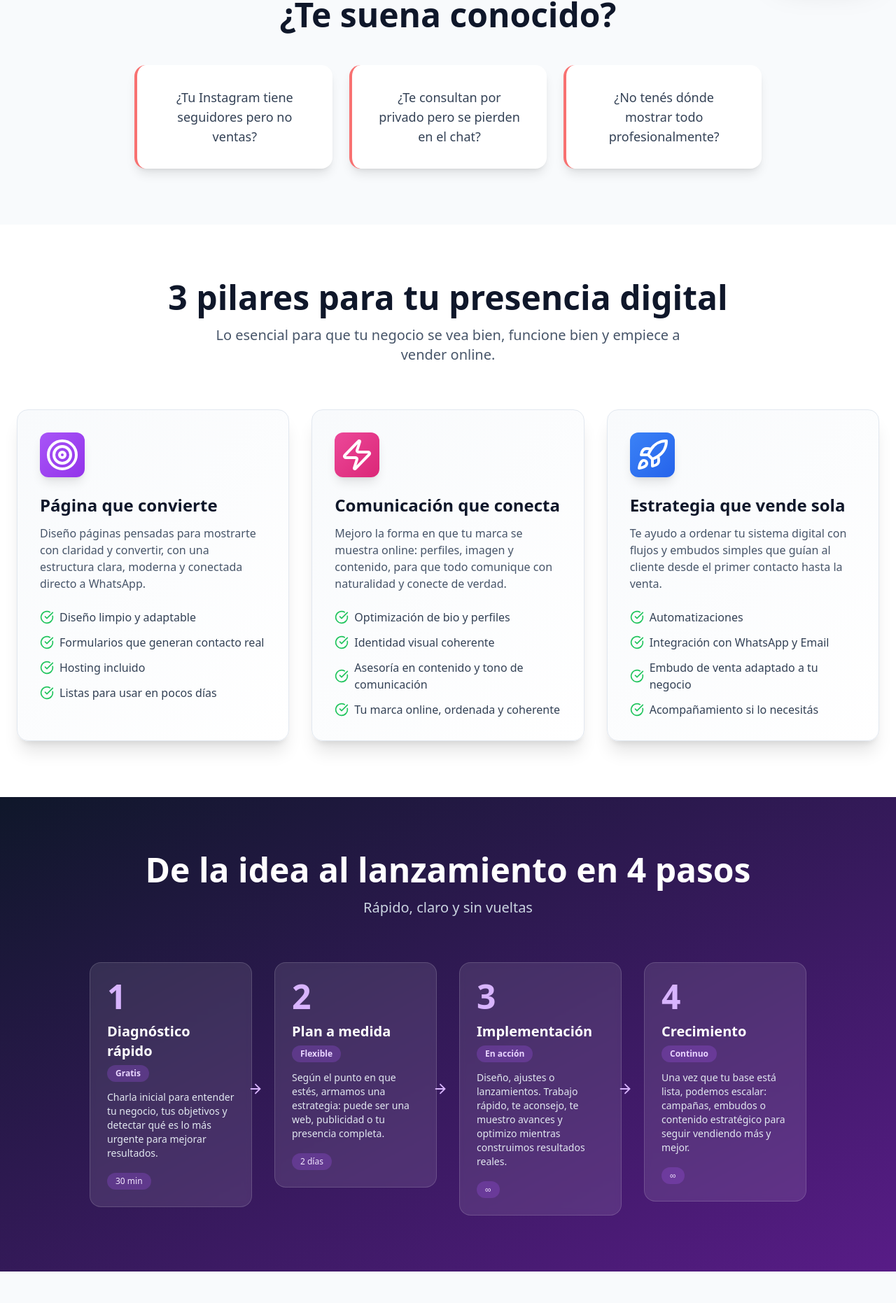
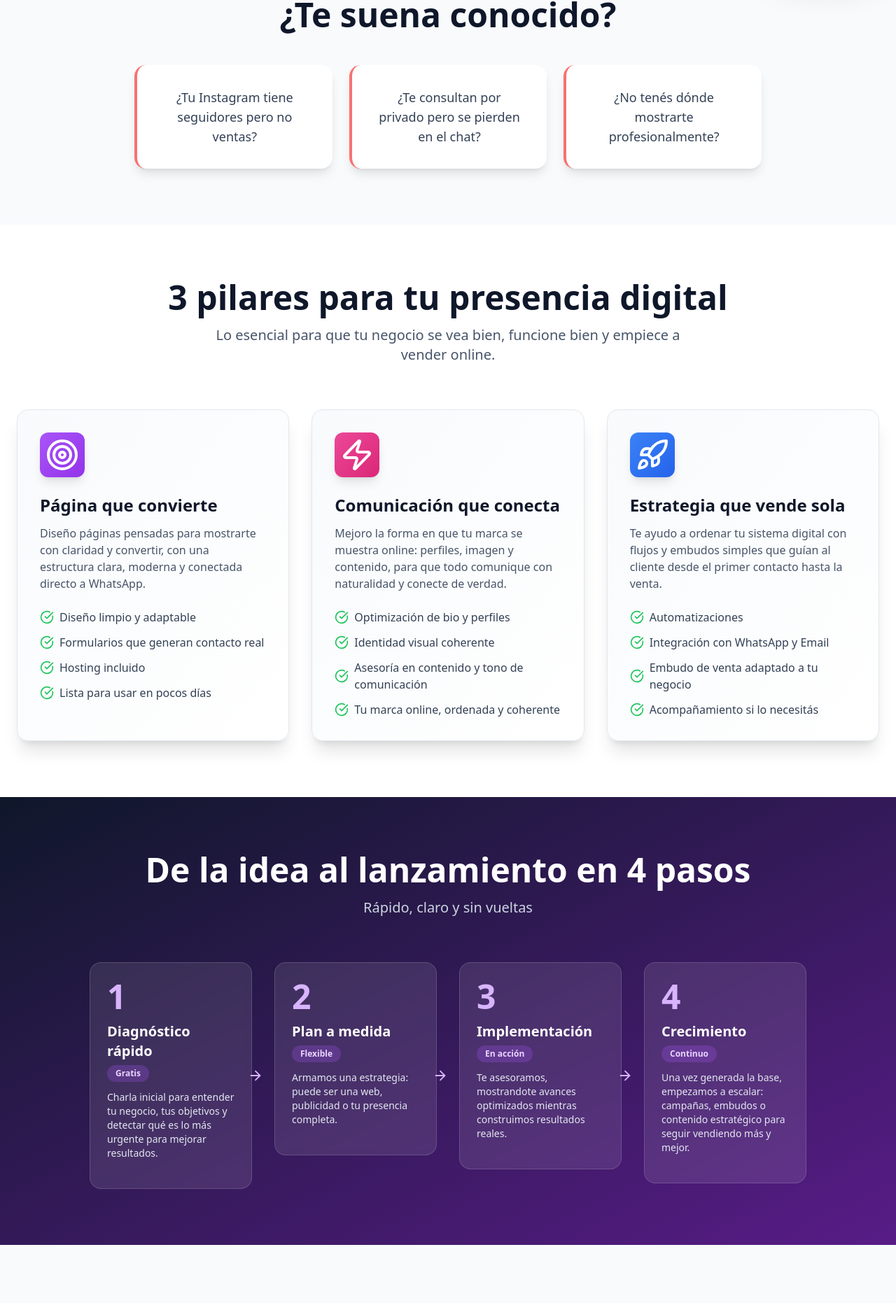
Before and after one commit to FedeCortes/presence, a React (Vite) app: page / in a window 1280 px wide. Shown: the part 819-2681 px from the top of the page at 70% size. Built offline with nearby package versions, Linux system fonts and the light colour scheme.

Commit message:
cambios recomendados por luigi

```diff
--- a/src/App.jsx
+++ b/src/App.jsx
@@ -111,7 +111,7 @@ const Hero = () => {
             <span className="mx-2 inline-block bg-gradient-to-r from-purple-400 to-pink-400 bg-clip-text text-transparent">
               vende
             </span>
-            , no que decora
+            , no que solo decora
           </h1>
 
           <p className="mx-auto mb-10 max-w-2xl text-lg md:text-2xl text-slate-300">
@@ -151,7 +151,7 @@ const Problem = () => {
   const problems = [
     "¿Tu Instagram tiene seguidores pero no ventas?",
     "¿Te consultan por privado pero se pierden en el chat?",
-    "¿No tenés dónde mostrar todo profesionalmente?",
+    "¿No tenés dónde mostrarte profesionalmente?",
   ]
   return (
     <section className="bg-slate-50 py-20" aria-labelledby="problem-title">
@@ -191,7 +191,7 @@ const Services = () => {
         "Diseño limpio y adaptable",
         "Formularios que generan contacto real",
         "Hosting incluido",
-        "Listas para usar en pocos días",
+        "Lista para usar en pocos días",
       ],
       color: "from-purple-500 to-purple-600",
     },
@@ -280,29 +280,25 @@ const Process = () => {
     number: "1",
     title: "Diagnóstico rápido",
     badge: "Gratis",
-    description: "Charla inicial para entender tu negocio, tus objetivos y detectar qué es lo más urgente para mejorar resultados.",
-    time: "30 min"
+    description: "Charla inicial para entender tu negocio, tus objetivos y detectar qué es lo más urgente para mejorar resultados."
   },
   {
     number: "2",
     title: "Plan a medida",
     badge: "Flexible",
-    description: "Según el punto en que estés, armamos una estrategia: puede ser una web, publicidad o tu presencia completa.",
-    time: "2 días"
+    description: "Armamos una estrategia: puede ser una web, publicidad o tu presencia completa."
   },
   {
     number: "3",
     title: "Implementación",
     badge: "En acción",
-    description: "Diseño, ajustes o lanzamientos. Trabajo rápido, te aconsejo, te muestro avances y optimizo mientras construimos resultados reales.",
-    time: "∞"
+    description: "Te asesoramos, mostrandote avances optimizados mientras construimos resultados reales."
   },
   {
     number: "4",
     title: "Crecimiento",
     badge: "Continuo",
-    description: "Una vez que tu base está lista, podemos escalar: campañas, embudos o contenido estratégico para seguir vendiendo más y mejor.",
-    time: "∞"
+    description: "Una vez generada la base, empezamos a escalar: campañas, embudos o contenido estratégico para seguir vendiendo más y mejor."
   },
 ]
 
@@ -329,7 +325,6 @@ const Process = () => {
                 <h3 className="mb-1 text-xl font-bold">{s.title}</h3>
                 <div className="mb-3 inline-block rounded-full bg-purple-500/25 px-3 py-1 text-xs font-semibold text-purple-200">{s.badge}</div>
                 <p className="mb-4 text-sm text-slate-200">{s.description}</p>
-                <div className="inline-block rounded-full bg-purple-500/25 px-3 py-1 text-xs text-purple-100">{s.time}</div>
               </div>
               {i < steps.length - 1 && (
                 <div className="absolute top-1/2 -right-4 hidden -translate-y-1/2 md:block">
@@ -542,7 +537,7 @@ aria-labelledby="contact-title"
 </h2>
 
 <p className="mx-auto mb-10 max-w-2xl text-lg text-purple-100">
-Dejá tu formulario para otros. En Presence hablamos directo, rápido y sin vueltas.
+En Presence hablamos directo, sin formulario y sin vueltas.
 <br />
 <span className="text-white font-semibold">
 Hablá conmigo ahora por WhatsApp.
@@ -598,7 +593,7 @@ const Footer = () => (
       <h3 id="footer-title" className="mb-2 text-3xl font-bold">
         <Zap size={28} strokeWidth={2.5} className="inline-block text-purple-400 drop-shadow-[0_0_6px_rgba(168,85,247,0.8)]" /> PRESENCE
       </h3>
-      <p className="mb-6 text-slate-400">Presencia digital que vende, no que decora</p>
+      <p className="mb-6 text-slate-400">Presencia digital que vende, no que solo decora</p>
       <div className="mb-8 flex justify-center gap-6">
         <a
           href={SOCIALS.whatsapp}
```
